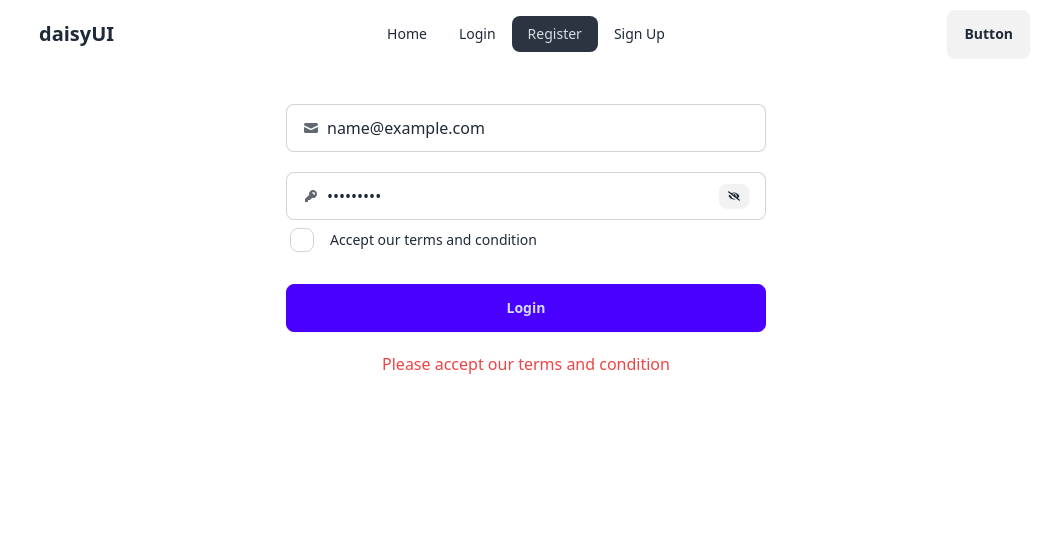
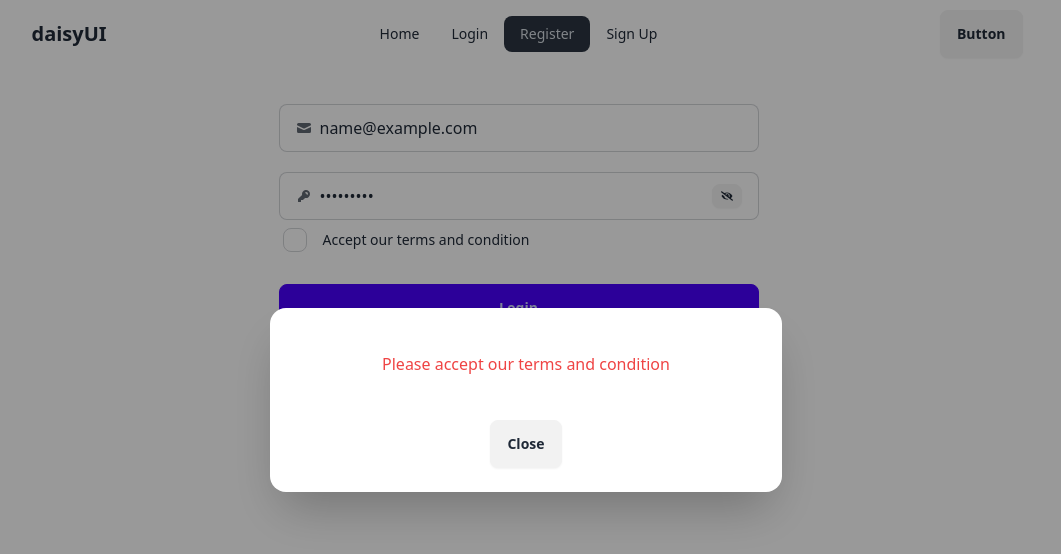
Before and after one commit to ALNoman78/Authentication-by-email, a React (Vite) app: page /register in a window 1280 px wide. Both pictures are taken after typing "name@example.com", "Sample123" into the empty fields and a click on the button "Login". Shown: the top 554 px of the page, without its empty margins (114-1175 px from the left). Built offline with nearby package versions, Linux system fonts and the light colour scheme.

Commit message:
show modal when successfully login or error

```diff
--- a/src/components/Login/Login.jsx
+++ b/src/components/Login/Login.jsx
@@ -5,15 +5,15 @@ import auth from '../../firebase/firebase.init'
 import { Link } from 'react-router-dom'
 
 const Login = () => {
-    const [user , setUser] = useState(null)
-    const [error , setError] = useState('')
-    const [ success , setSuccess] = useState(false)
+    const [user, setUser] = useState(null)
+    const [error, setError] = useState('')
+    const [success, setSuccess] = useState(false)
 
-    const handleLogIn = e=> {
+    const handleLogIn = e => {
         e.preventDefault()
         const email = e.target.email.value;
         const password = e.target.password.value;
-        console.log(email , password)
+        console.log(email, password)
 
         // error and success message
 
@@ -22,7 +22,7 @@ const Login = () => {
 
         // login user
 
-        signInWithEmailAndPassword(auth , email , password)
+        signInWithEmailAndPassword(auth, email, password)
             .then((result) => {
                 console.log(result.user)
                 setSuccess(true)
@@ -61,15 +61,30 @@ const Login = () => {
                             </label>
                         </div>
                         <div className="form-control mt-6">
-                            <button className="btn btn-primary">Login</button>
+                            <button className="btn btn-primary" onClick={() => document.getElementById('my_modal_5').showModal()}> Login</button>
                         </div>
                         <div>
+                            {/* modal section  start*/}
+                            {/* Open the modal using document.getElementById('ID').showModal() method */}
+                            {/* <button className="btn" onClick={() => document.getElementById('my_modal_5').showModal()}>open modal</button> */}
+                            <dialog id="my_modal_5" className="modal modal-bottom sm:modal-middle">
+                                <div className="modal-box flex flex-col justify-center items-center">
+                                    {/* <h3 className="font-bold text-lg">Hello!</h3> */}
                                     {
-                            error && <p className='text-2xl font-bold text-red-500'>{error}</p>
+                                        success && <p className='font-medium text-green-600 text-center'> Successfully Submitted</p>
                                     }
                                     {
-                            success && <p className='text-2xl font-bold text-emerald-500'>Log in Successfully</p>
+                                        error && <p className='text-center font-medium text-red-500 my-5' m-3>{error}</p>
                                     }
+                                    <div className="modal-action">
+                                        <form method="dialog">
+                                            {/* if there is a button in form, it will close the modal */}
+                                            <button className="btn ">Close</button>
+                                        </form>
+                                    </div>
+                                </div>
+                            </dialog>
+                            {/* modal section end */}
                         </div>
                         <p className='text-xl font-medium py-4 '>New to this website <Link className='text-green-600 underline' to={'/register'}> Sign Up ?</Link></p>
                     </form>
--- a/src/components/Register/Register.jsx
+++ b/src/components/Register/Register.jsx
@@ -4,6 +4,7 @@ import { createUserWithEmailAndPassword } from 'firebase/auth'
 import auth from '../../firebase/firebase.init'
 import { FaEye } from "react-icons/fa";
 import { FaEyeSlash } from "react-icons/fa";
+import { Link } from 'react-router-dom';
 
 const Register = () => {
     const [user, setUser] = useState(null)
@@ -20,7 +21,7 @@ const Register = () => {
         console.log(email, password)
 
         // checked mark sign
-        if(!terms){
+        if (!terms) {
             setError('Please accept our terms and condition')
             return;
         }
@@ -101,20 +102,44 @@ const Register = () => {
                 </label>
                 <div className="form-control">
                     <label className="label justify-start gap-4 items-center cursor-pointer">
-                        <input type="checkbox" name='terms'  className="checkbox" />
+                        <input type="checkbox" name='terms' className="checkbox" />
                         <span className="label-text">Accept our terms and condition </span>
                     </label>
                 </div>
                 <div className="form-control mt-6">
-                    <button className="btn btn-primary">Login</button>
+                    <button className="btn btn-primary" onClick={() => document.getElementById('my_modal_5').showModal()}>Login</button>
                 </div>
-                {
+                {/* {
                     error && <p className='text-center font-medium text-red-500 my-5' m-3>{error}</p>
-                }
-                {
+                } */}
+                {/* {
                     success && <p className='font-medium text-green-600 text-center'> Successfully Submitted</p>
-                }
+                } */}
+                <p className='py-3 m-4 font-medium'>Already have an account ? Please <Link className='underline text-green-500 mx-2' to='/login'>Log in</Link></p>
             </form>
+
+            {/* modal section  start*/}
+            {/* Open the modal using document.getElementById('ID').showModal() method */}
+            {/* <button className="btn" onClick={() => document.getElementById('my_modal_5').showModal()}>open modal</button> */}
+            <dialog id="my_modal_5" className="modal modal-bottom sm:modal-middle">
+                <div className="modal-box flex flex-col justify-center items-center">
+                    {/* <h3 className="font-bold text-lg">Hello!</h3> */}
+                    {
+                        success && <p className='font-medium text-green-600 text-center'> Successfully Submitted</p>
+                    }
+                    {
+                        error && <p className='text-center font-medium text-red-500 my-5' m-3>{error}</p>
+                    }
+                    <div className="modal-action">
+                        <form method="dialog">
+                            {/* if there is a button in form, it will close the modal */}
+                            <button className="btn ">Close</button>
+                        </form>
+                    </div>
+                </div>
+            </dialog>
+            {/* modal section end */}
+
         </div>
     )
 }
```
Lines whose indentation alone changed are shown as unchanged.
